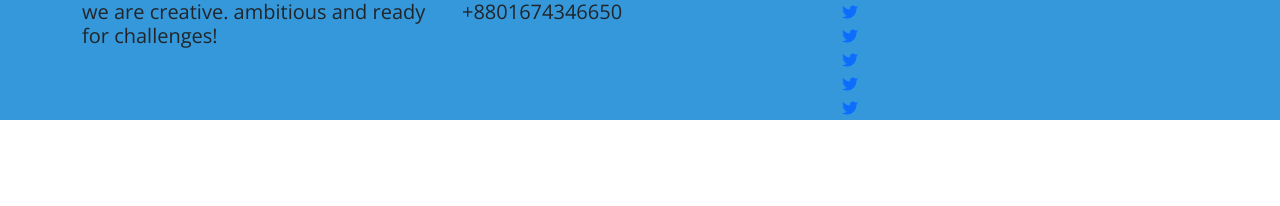
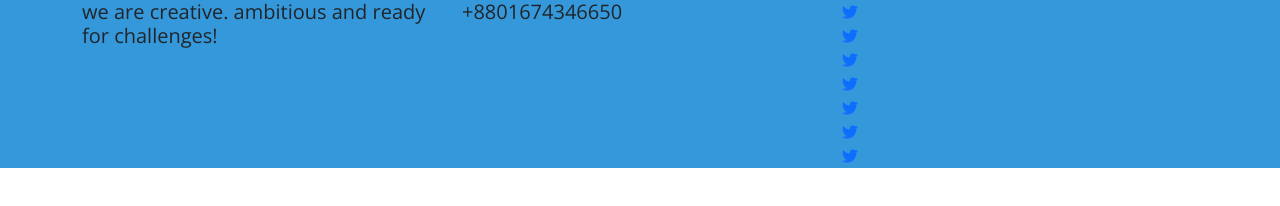
Before and after one commit to mustafizur85/Web_Design, a plain HTML site: page RiponProject/index.html in a window 1280 px wide. Drawn offline with nearby package versions, Linux system fonts and the light colour scheme; files that its build step writes are made by us from their sources; files whose address does not match are found by name.

Commit message:
add code

```diff
--- a/RiponProject/index.html
+++ b/RiponProject/index.html
@@ -32,6 +32,8 @@
 								<li><a href="#"><i class="fab fa-twitter"></i></a></li>
 								<li><a href="#"><i class="fab fa-twitter"></i></a></li>
 								<li><a href="#"><i class="fab fa-twitter"></i></a></li>
+								<li><a href="#"><i class="fab fa-twitter"></i></a></li>
+								<li><a href="#"><i class="fab fa-twitter"></i></a></li>
 							</ul>
 						</div>
 					</div>
```
